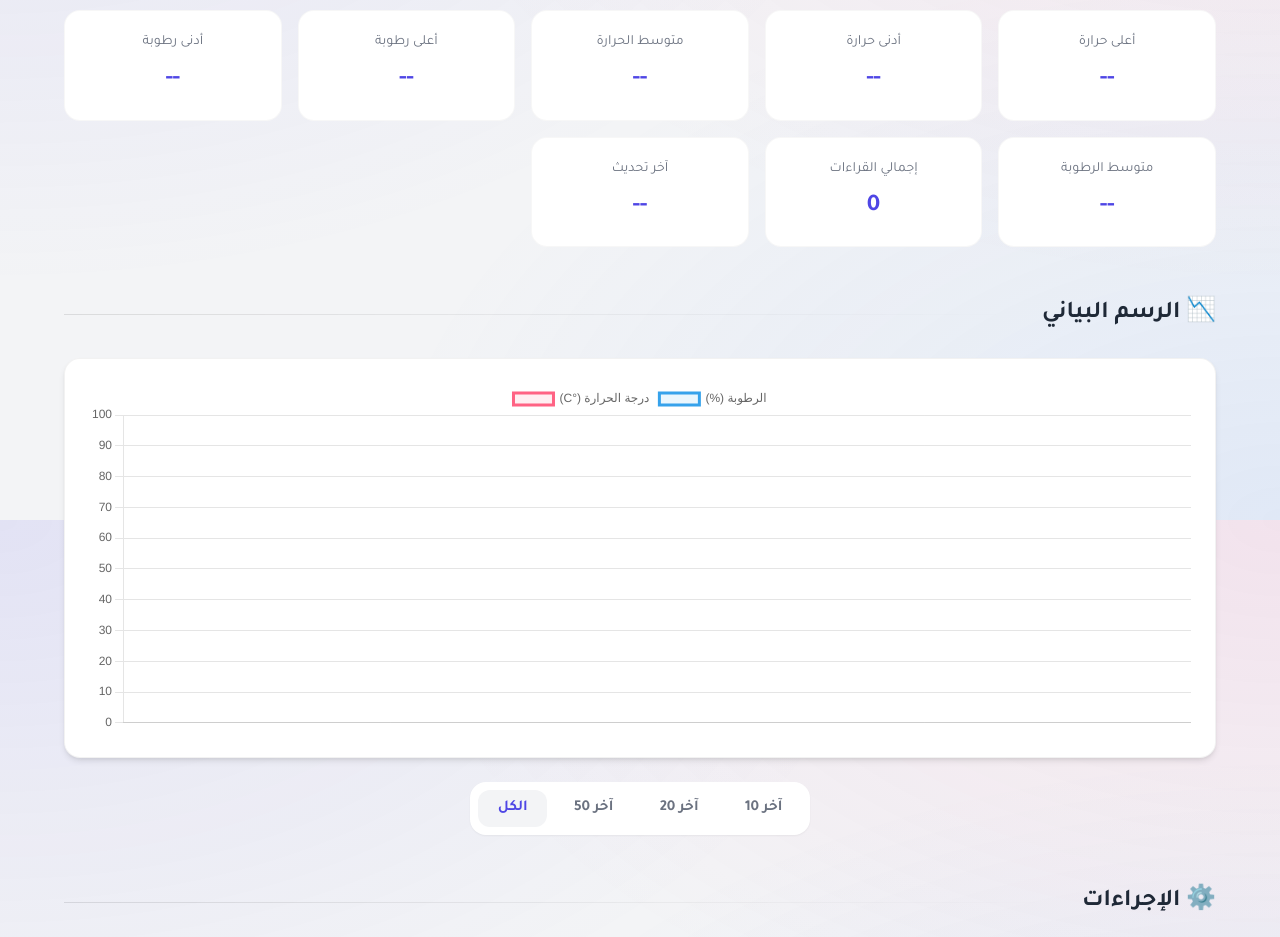
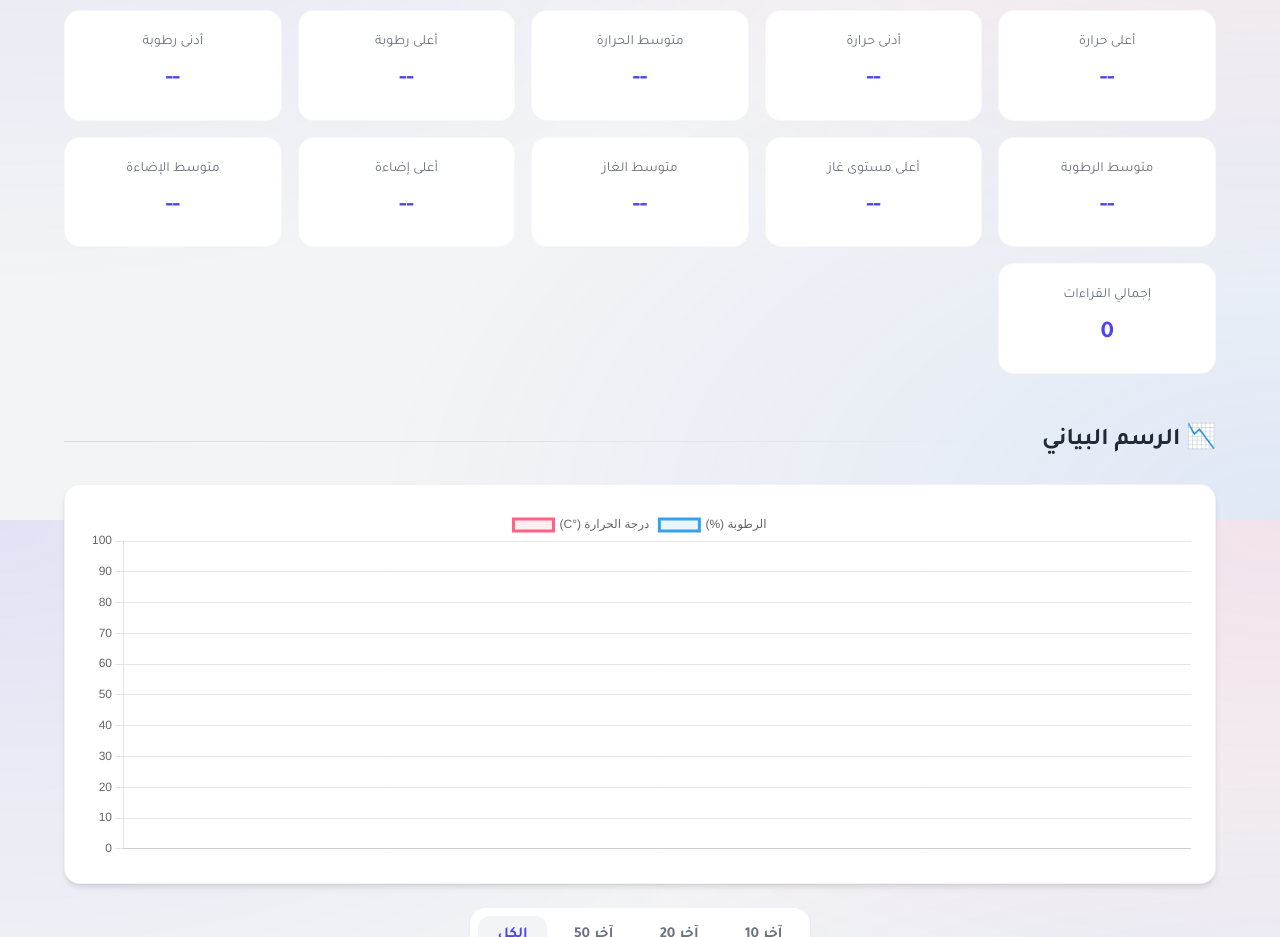
Before and after one commit to hs7ma/airquality222, a website: page public/index.html in a window 1280 px wide. Shown: the part 1080-2017 px from the top of the page. Drawn offline with nearby package versions, Linux system fonts and the light colour scheme; no server answers.

Commit message:
Add files via upload

```diff
--- a/public/index.html
+++ b/public/index.html
@@ -141,12 +141,24 @@
                         <div class="stat-value" id="avgHum">--</div>
                     </div>
                     <div class="stat-card">
+                        <div class="stat-label">أعلى مستوى غاز</div>
+                        <div class="stat-value" id="maxGas">--</div>
+                    </div>
+                    <div class="stat-card">
+                        <div class="stat-label">متوسط الغاز</div>
+                        <div class="stat-value" id="avgGas">--</div>
+                    </div>
+                    <div class="stat-card">
+                        <div class="stat-label">أعلى إضاءة</div>
+                        <div class="stat-value" id="maxLight">--</div>
+                    </div>
+                    <div class="stat-card">
+                        <div class="stat-label">متوسط الإضاءة</div>
+                        <div class="stat-value" id="avgLight">--</div>
+                    </div>
+                    <div class="stat-card">
                         <div class="stat-label">إجمالي القراءات</div>
                         <div class="stat-value" id="totalReadings">0</div>
-                    </div>
-                    <div class="stat-card">
-                        <div class="stat-label">آخر تحديث</div>
-                        <div class="stat-value stat-time" id="lastUpdate">--</div>
                     </div>
                 </div>
             </section>
```
